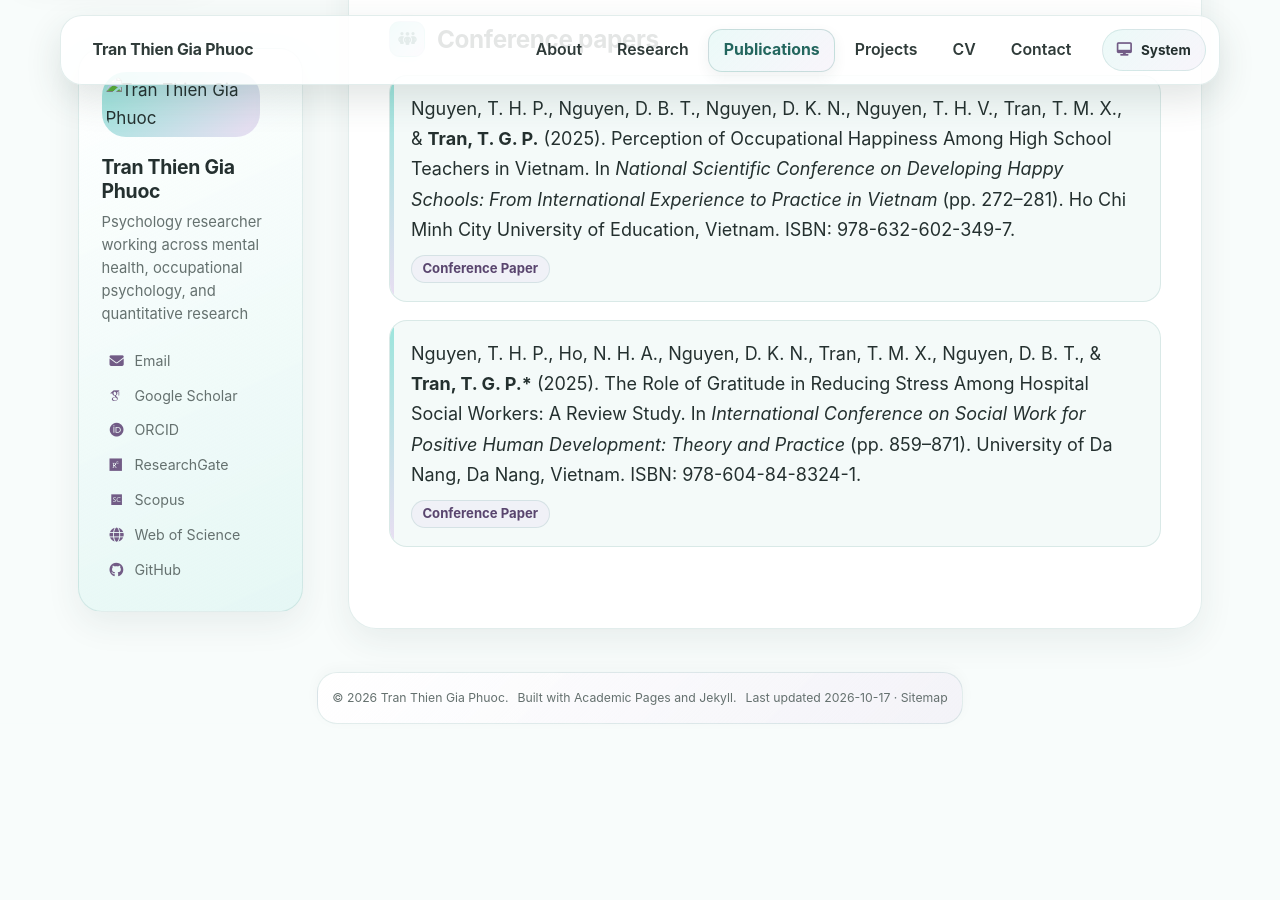
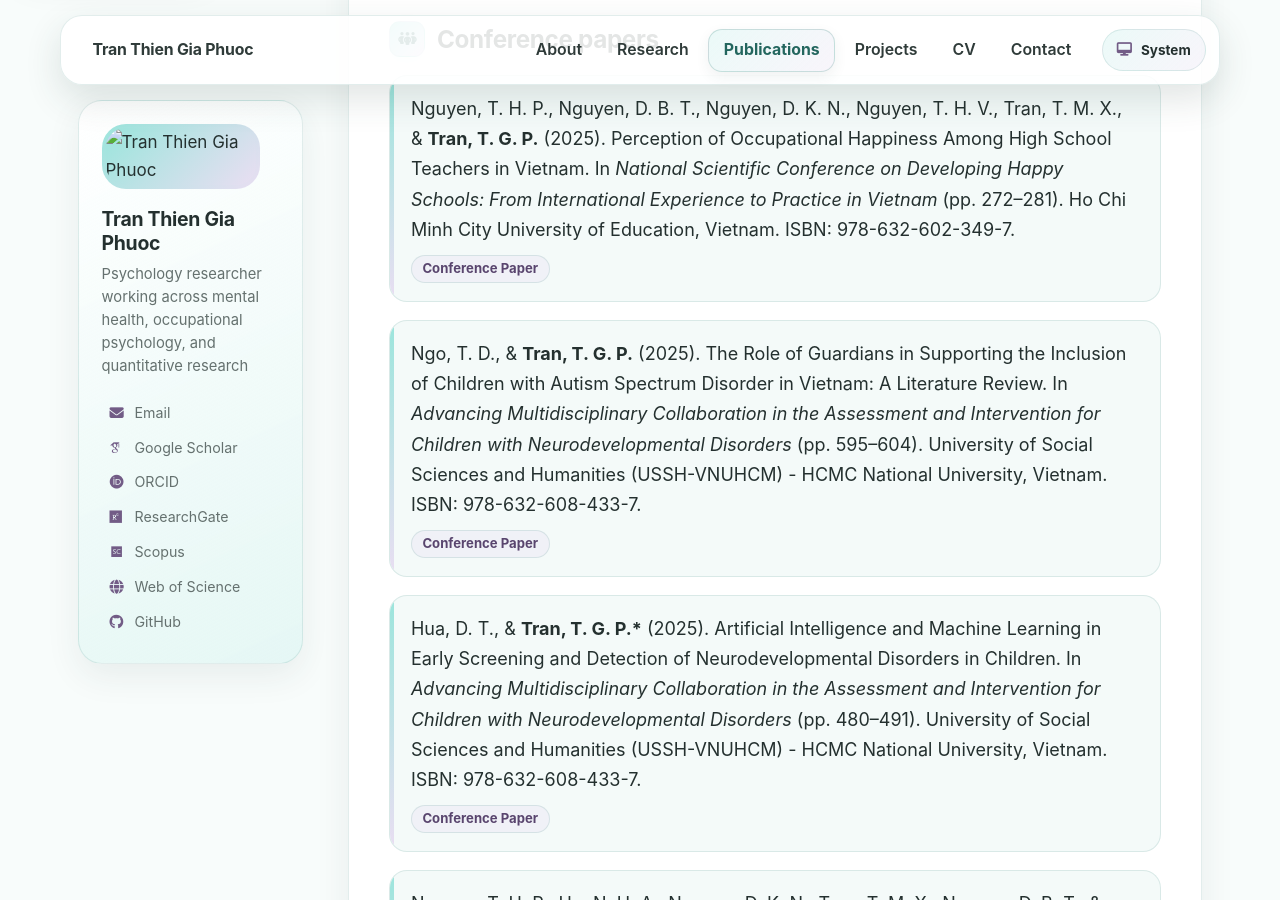
Before and after one commit to ttgpPsychMH/ttgpPsychMH.github.io, a Jekyll site: the page built from _pages/publications.md, in a window 1280 px wide and 900 px high, scrolled down 5407 px. Built offline with Jekyll 4.4.1, drawn with Linux system fonts in a browser that asks for light colours; some web fonts are replaced; a script that is not in the unit is left out; before the commit the page ends 6147 px from its top, so only the background shows below that; some of the changed text lies outside the part shown.

Commit message:
Sync published 2026 Stroop study, two conference papers and 2025 Scopus classifications from 17 Oct CV

```diff
--- a/_data/publications.yml
+++ b/_data/publications.yml
@@ -7,15 +7,15 @@
 # selected: true marks publications shown on the homepage; selected_order controls their order
 
 - id: reaction-time-emotional-stroop
-  year:
-  status: ongoing
+  year: 2026
+  status: published
   type: original_research
   scopus_quartile: Q3
-  scopus_quartile_year: 2024
+  scopus_quartile_year: 2025
   ssci: false
-  esci: false
+  esci: true
   citation: >-
-    Tran-Chi, V.-L., & <strong>Tran-Thien, G.-P.&#42;</strong> (n.d.). Reaction Time Differences in an Emotional Stroop Task among Secondary School Students. *International Journal of Cognitive Research in Science, Engineering and Education, X*(X), XX–XX.
+    Tran-Chi, V.-L., & <strong>Tran-Thien, G.-P.&#42;</strong> (2026). Reaction Time Differences in an Emotional Stroop Task among Secondary School Students. *International Journal of Cognitive Research in Science, Engineering and Education, 14*(2), 291–303.
 
 - id: work-motivation-organizational-justice-stress
   selected: true
@@ -23,8 +23,8 @@
   year: 2025
   status: published
   type: original_research
-  scopus_quartile: Q3
-  scopus_quartile_year: 2024
+  scopus_quartile: Q2
+  scopus_quartile_year: 2025
   ssci: false
   esci: false
   doi: https://doi.org/10.46281/bjmsr.v11i1.2751
@@ -50,7 +50,7 @@
   status: published
   type: original_research
   scopus_quartile: Q3
-  scopus_quartile_year: 2024
+  scopus_quartile_year: 2025
   ssci: false
   esci: true
   doi: https://doi.org/10.1007/s44192-025-00171-z
@@ -62,7 +62,7 @@
   status: published
   type: original_research
   scopus_quartile: Q3
-  scopus_quartile_year: 2024
+  scopus_quartile_year: 2025
   ssci: false
   esci: false
   doi: https://doi.org/10.55493/5003.v15i1.5332
@@ -75,8 +75,8 @@
   year: 2025
   status: published
   type: review
-  scopus_quartile: Q4
-  scopus_quartile_year: 2024
+  scopus_quartile: Q3
+  scopus_quartile_year: 2025
   ssci: false
   esci: false
   doi: https://doi.org/10.31893/multirev.2025030
@@ -273,6 +273,28 @@
   citation: >-
     Nguyen, T. H. P., Nguyen, D. B. T., Nguyen, D. K. N., Nguyen, T. H. V., Tran, T. M. X., & <strong>Tran, T. G. P.</strong> (2025). Perception of Occupational Happiness Among High School Teachers in Vietnam. In *National Scientific Conference on Developing Happy Schools: From International Experience to Practice in Vietnam* (pp. 272–281). Ho Chi Minh City University of Education, Vietnam. ISBN: 978-632-602-349-7.
 
+- id: guardians-inclusion-autism-vietnam
+  year: 2025
+  status: published
+  type: conference_paper
+  scopus_quartile:
+  scopus_quartile_year:
+  ssci: false
+  esci: false
+  citation: >-
+    Ngo, T. D., & <strong>Tran, T. G. P.</strong> (2025). The Role of Guardians in Supporting the Inclusion of Children with Autism Spectrum Disorder in Vietnam: A Literature Review. In *Advancing Multidisciplinary Collaboration in the Assessment and Intervention for Children with Neurodevelopmental Disorders* (pp. 595–604). University of Social Sciences and Humanities (USSH-VNUHCM) - HCMC National University, Vietnam. ISBN: 978-632-608-433-7.
+
+- id: ai-ml-early-screening-neurodevelopmental-disorders
+  year: 2025
+  status: published
+  type: conference_paper
+  scopus_quartile:
+  scopus_quartile_year:
+  ssci: false
+  esci: false
+  citation: >-
+    Hua, D. T., & <strong>Tran, T. G. P.&#42;</strong> (2025). Artificial Intelligence and Machine Learning in Early Screening and Detection of Neurodevelopmental Disorders in Children. In *Advancing Multidisciplinary Collaboration in the Assessment and Intervention for Children with Neurodevelopmental Disorders* (pp. 480–491). University of Social Sciences and Humanities (USSH-VNUHCM) - HCMC National University, Vietnam. ISBN: 978-632-608-433-7.
+
 - id: gratitude-stress-hospital-social-workers
   year: 2025
   status: published
```
